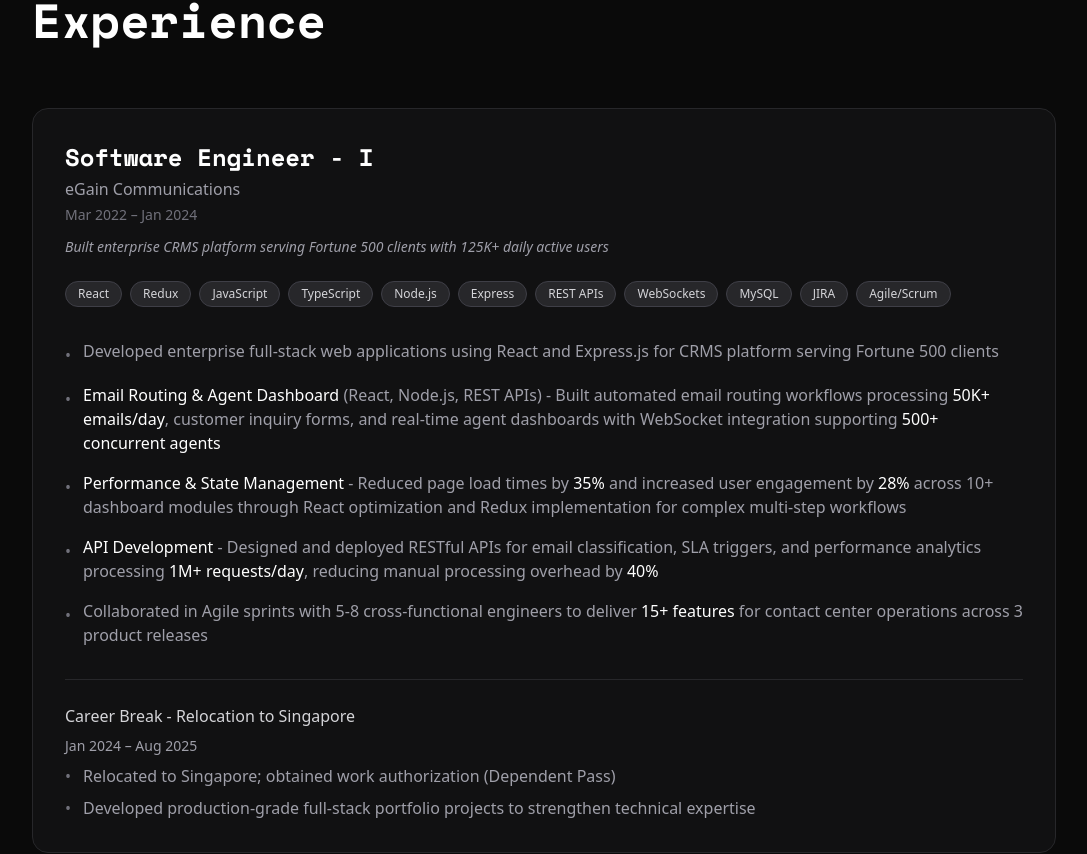
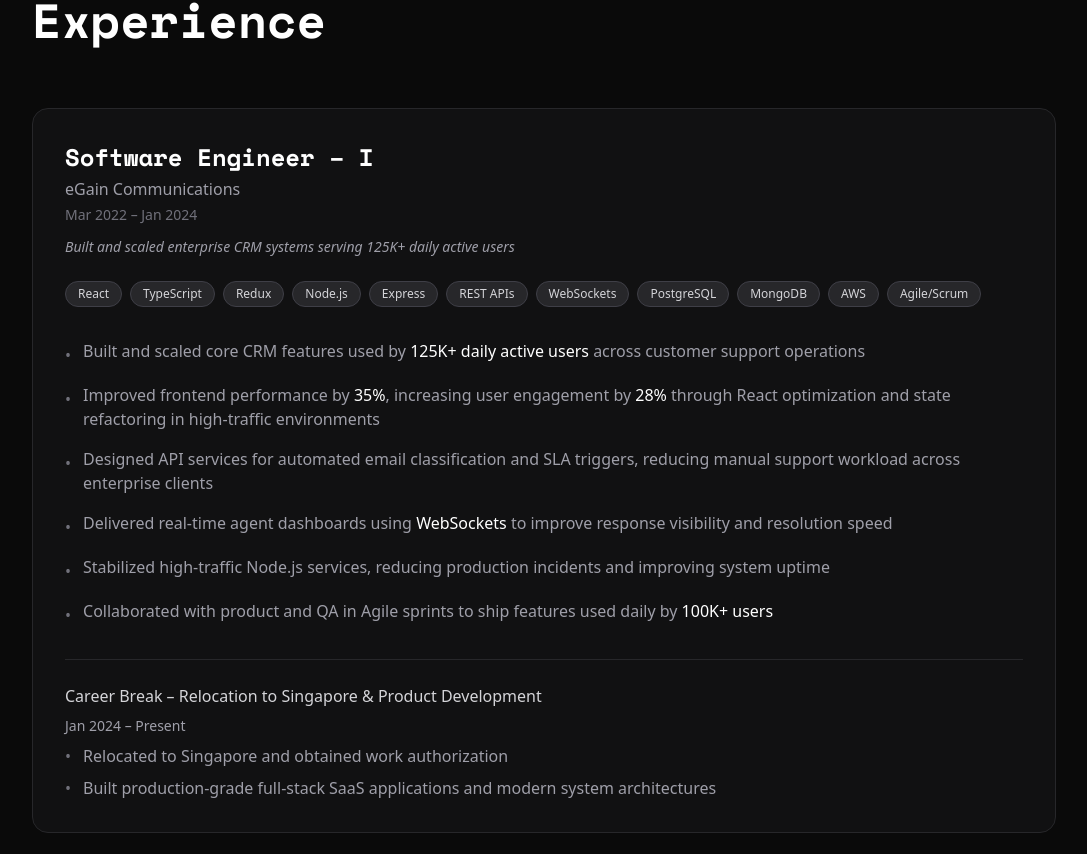
Before and after one commit to pujeetas/Portfolio-website, a React (Vite) app: page / in a window 1280 px wide. Shown: the part 2661-3515 px from the top of the page, without its empty margins (96-1183 px from the left). Built offline with nearby package versions, Linux system fonts and the light colour scheme.

Commit message:
minor update

```diff
--- a/src/ExperienceSection.jsx
+++ b/src/ExperienceSection.jsx
@@ -27,29 +27,29 @@
           {/* Header */}
           <div className="mb-6">
             <h3 className="font-engineer text-2xl font-semibold">
-              Software Engineer - I
+              Software Engineer – I
             </h3>
             <p className="text-zinc-400 mt-1">eGain Communications</p>
             <p className="text-zinc-500 text-sm mt-1">Mar 2022 – Jan 2024</p>
             <p className="text-zinc-400 text-sm mt-3 italic">
-              Built enterprise CRMS platform serving Fortune 500 clients with
-              125K+ daily active users
+              Built and scaled enterprise CRM systems serving 125K+ daily active
+              users
             </p>
           </div>
 
-          {/* Tech Stack Tags */}
+          {/* Tech Stack */}
           <div className="flex flex-wrap gap-2 mb-8">
             {[
               "React",
+              "TypeScript",
               "Redux",
-              "JavaScript",
-              "TypeScript",
               "Node.js",
               "Express",
               "REST APIs",
               "WebSockets",
-              "MySQL",
-              "JIRA",
+              "PostgreSQL",
+              "MongoDB",
+              "AWS",
               "Agile/Scrum",
             ].map((tech) => (
               <span
@@ -61,90 +61,83 @@
             ))}
           </div>
 
-          {/* Key Responsibilities & Achievements */}
+          {/* Impact & Achievements */}
           <div className="space-y-4 text-zinc-400">
             <div className="flex gap-3">
               <span className="text-zinc-500 mt-1">•</span>
               <p>
-                Developed enterprise full-stack web applications using React and
-                Express.js for CRMS platform serving Fortune 500 clients
+                Built and scaled core CRM features used by{" "}
+                <span className="text-white font-medium">
+                  125K+ daily active users
+                </span>{" "}
+                across customer support operations
               </p>
             </div>
 
             <div className="flex gap-3">
               <span className="text-zinc-500 mt-1">•</span>
               <p>
-                <span className="text-white font-medium">
-                  Email Routing & Agent Dashboard
-                </span>{" "}
-                (React, Node.js, REST APIs) - Built automated email routing
-                workflows processing{" "}
-                <span className="text-white font-medium">50K+ emails/day</span>,
-                customer inquiry forms, and real-time agent dashboards with
-                WebSocket integration supporting{" "}
-                <span className="text-white font-medium">
-                  500+ concurrent agents
-                </span>
+                Improved frontend performance by{" "}
+                <span className="text-white font-medium">35%</span>, increasing
+                user engagement by{" "}
+                <span className="text-white font-medium">28%</span> through
+                React optimization and state refactoring in high-traffic
+                environments
               </p>
             </div>
 
             <div className="flex gap-3">
               <span className="text-zinc-500 mt-1">•</span>
               <p>
-                <span className="text-white font-medium">
-                  Performance & State Management
-                </span>{" "}
-                - Reduced page load times by{" "}
-                <span className="text-white font-medium">35%</span> and
-                increased user engagement by{" "}
-                <span className="text-white font-medium">28%</span> across 10+
-                dashboard modules through React optimization and Redux
-                implementation for complex multi-step workflows
+                Designed API services for automated email classification and SLA
+                triggers, reducing manual support workload across enterprise
+                clients
               </p>
             </div>
 
             <div className="flex gap-3">
               <span className="text-zinc-500 mt-1">•</span>
               <p>
-                <span className="text-white font-medium">API Development</span>{" "}
-                - Designed and deployed RESTful APIs for email classification,
-                SLA triggers, and performance analytics processing{" "}
-                <span className="text-white font-medium">1M+ requests/day</span>
-                , reducing manual processing overhead by{" "}
-                <span className="text-white font-medium">40%</span>
+                Delivered real-time agent dashboards using{" "}
+                <span className="text-white font-medium">WebSockets</span> to
+                improve response visibility and resolution speed
               </p>
             </div>
 
             <div className="flex gap-3">
               <span className="text-zinc-500 mt-1">•</span>
               <p>
-                Collaborated in Agile sprints with 5-8 cross-functional
-                engineers to deliver{" "}
-                <span className="text-white font-medium">15+ features</span> for
-                contact center operations across 3 product releases
+                Stabilized high-traffic Node.js services, reducing production
+                incidents and improving system uptime
+              </p>
+            </div>
+
+            <div className="flex gap-3">
+              <span className="text-zinc-500 mt-1">•</span>
+              <p>
+                Collaborated with product and QA in Agile sprints to ship
+                features used daily by{" "}
+                <span className="text-white font-medium">100K+ users</span>
               </p>
             </div>
           </div>
 
-          {/* Career Transition */}
+          {/* Career Break */}
           <div className="border-t border-zinc-800 mt-8 pt-6">
             <h4 className="text-zinc-300 font-medium mb-2">
-              Career Break - Relocation to Singapore
+              Career Break – Relocation to Singapore & Product Development
             </h4>
-            <p className="text-zinc-400 text-sm mb-2">Jan 2024 – Aug 2025</p>
+            <p className="text-zinc-400 text-sm mb-2">Jan 2024 – Present</p>
             <div className="space-y-2 text-zinc-400">
               <div className="flex gap-3">
                 <span className="text-zinc-500">•</span>
-                <p>
-                  Relocated to Singapore; obtained work authorization (Dependent
-                  Pass)
-                </p>
+                <p>Relocated to Singapore and obtained work authorization</p>
               </div>
               <div className="flex gap-3">
                 <span className="text-zinc-500">•</span>
                 <p>
-                  Developed production-grade full-stack portfolio projects to
-                  strengthen technical expertise
+                  Built production-grade full-stack SaaS applications and modern
+                  system architectures
                 </p>
               </div>
             </div>
```
